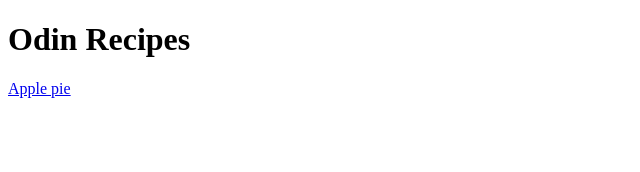
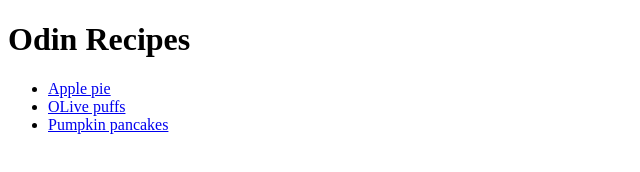
Before and after one commit to shresile/odin-recipes, a plain HTML site: page index.html in a window 1280 px wide. Shown: the whole page, without its empty margins (0-640 px from the left). Drawn offline with Linux system fonts and the light colour scheme.

Commit message:
Add 2 more recipes
Download two more photos of recipes and saved in directory "img".
Link new recipes and homepage.
Add boilerplate code in new recipes' html files.

```diff
--- a/index.html
+++ b/index.html
@@ -7,6 +7,11 @@
 
     <body>
         <h1>Odin Recipes</h1>
-        <a href="recipes/apple-pie.html">Apple pie</a>
+        <ul>
+            <li><a href="recipes/apple-pie.html">Apple pie</a></li>
+            <li><a href="recipes/olive-puff.html">OLive puffs</a></li>
+            <li><a href="recipes/pumpkin-pancake.html">Pumpkin pancakes</a></li>
+        </ul>
+
     </body>
 </html>
```
Also changed, not shown: recipes/apple-pie.html (+2 -2 lines), recipes/pumpkin-pancake.html (added, +12 -0 lines), img/pumpkin-pancake.jpg (added), recipes/olive-puff.html (added), 1 other file.
